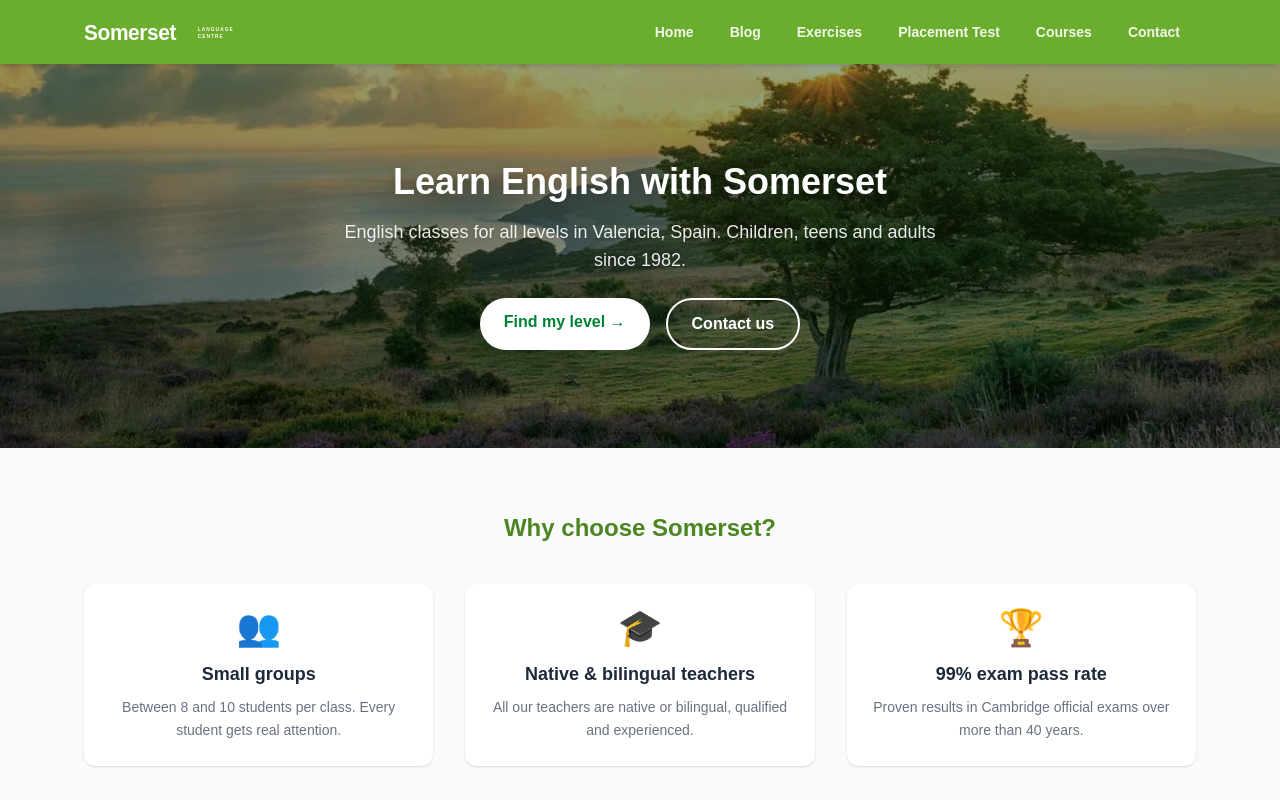
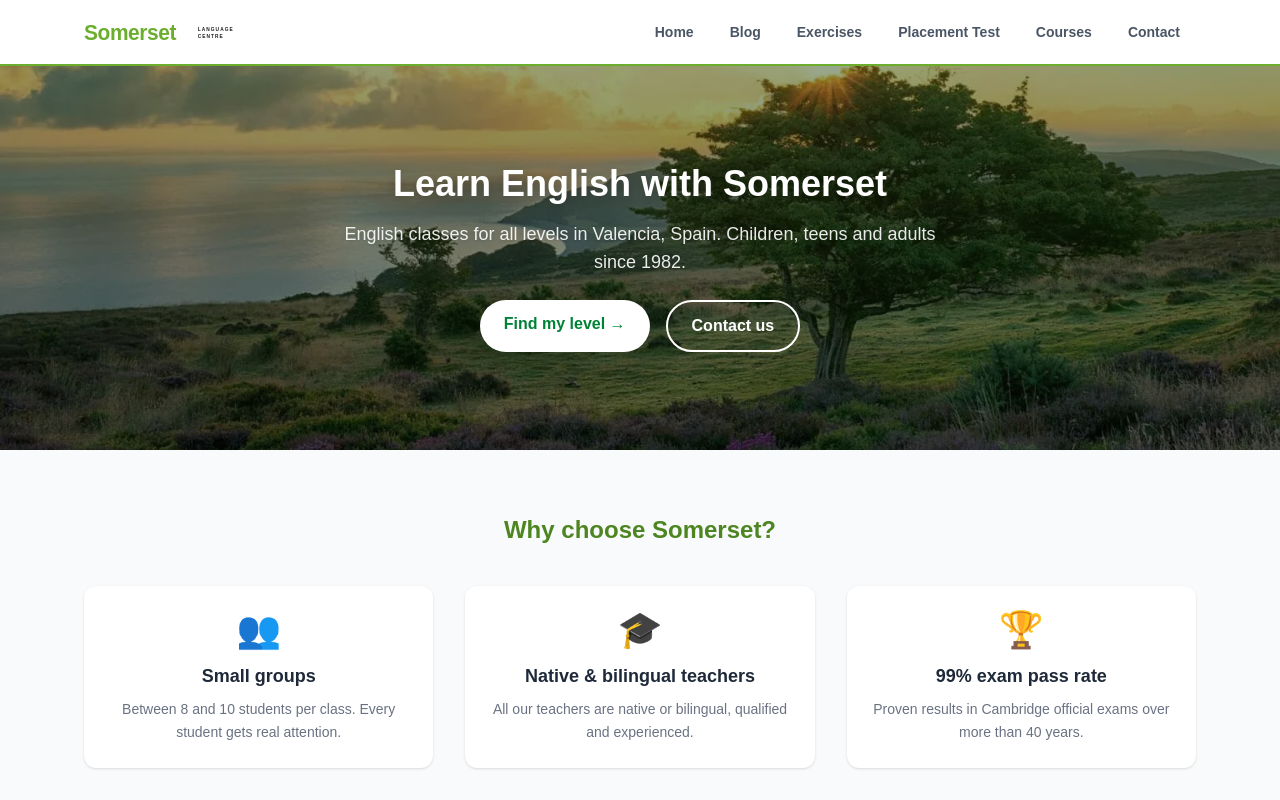
Before and after one commit to hugosanhan-design/somerset-website, a Next.js app: page / in a window 1280 px wide. Shown: the top 800 px of the page. Built offline with nearby package versions, Linux system fonts and the light colour scheme.

Commit message:
Header: white bg + colour logo + green bottom border (matches App style)

```diff
--- a/src/components/Header.tsx
+++ b/src/components/Header.tsx
@@ -15,32 +15,33 @@ const links = [
 export default function Header() {
   const [open, setOpen] = useState(false);
   return (
-    <header style={{ backgroundColor: "#6BAE2E" }} className="sticky top-0 z-50 shadow-md">
+    <header className="sticky top-0 z-50 bg-white" style={{ borderBottom: "2px solid #6BAE2E" }}>
       <div className="max-w-6xl mx-auto px-5 flex items-center justify-between h-16">
         <Link href="/" className="flex items-center">
-          <Image src="/logo-white.svg" alt="Somerset Language Centre" width={180} height={40} priority />
+          <Image src="/logo-colour.svg" alt="Somerset Language Centre" width={180} height={40} priority />
         </Link>
         {/* Desktop nav */}
         <nav className="hidden md:flex gap-1">
           {links.map(l => (
             <Link key={l.href} href={l.href}
-              className="text-white/90 hover:text-white hover:bg-white/15 px-4 py-2 rounded text-sm font-semibold transition-colors">
+              className="text-gray-600 hover:text-green-700 px-4 py-2 rounded text-sm font-semibold transition-colors"
+              style={{"--hover-color": "#6BAE2E"} as React.CSSProperties}>
               {l.label}
             </Link>
           ))}
         </nav>
         {/* Mobile burger */}
-        <button className="md:hidden text-white p-2" onClick={() => setOpen(!open)} aria-label="Menu">
+        <button className="md:hidden p-2 text-gray-600" onClick={() => setOpen(!open)} aria-label="Menu">
           <svg width="24" height="24" fill="none" stroke="currentColor" strokeWidth="2">
             {open ? <path d="M6 18L18 6M6 6l12 12"/> : <path d="M4 6h16M4 12h16M4 18h16"/>}
           </svg>
         </button>
       </div>
       {open && (
-        <div className="md:hidden bg-green-700 px-5 pb-4">
+        <div className="md:hidden bg-white border-t px-5 pb-4">
           {links.map(l => (
             <Link key={l.href} href={l.href} onClick={() => setOpen(false)}
-              className="block text-white py-2 text-sm font-semibold border-b border-white/10 last:border-0">
+              className="block text-gray-700 py-3 text-sm font-semibold border-b border-gray-100 last:border-0">
               {l.label}
             </Link>
           ))}
```
